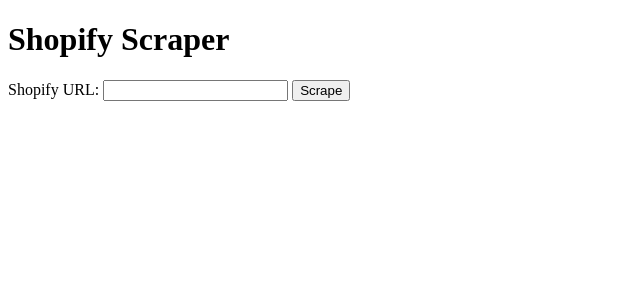
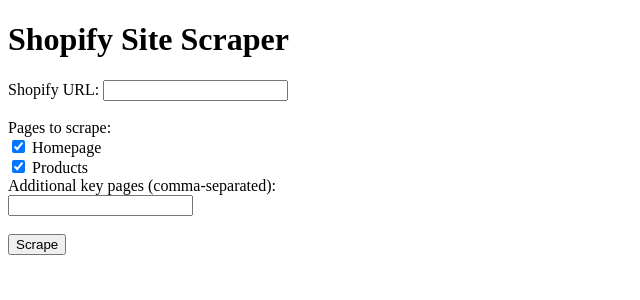
Before and after one commit to damidina/shopexport, a Flask app: page / in a window 1280 px wide. Shown: the top 300 px of the page, without its empty margins (0-640 px from the left). Run offline with Flask 3, Linux system fonts and the light colour scheme.

Commit message:
not sure if this breaks stuff

```diff
--- a/app.py
+++ b/app.py
@@ -7,9 +7,12 @@
 import logging
 import os
 import csv
+import json
+from asgiref.wsgi import WsgiToAsgi
 
 app = Flask(__name__)
 CORS(app)  # Enable CORS for all routes
+asgi_app = WsgiToAsgi(app)
 
 # Configure logging
 logging.basicConfig(level=logging.INFO)
@@ -67,6 +70,43 @@
             logging.error(f"Invalid JSON response for URL: {json_url}")
             return None
 
+async def scrape_homepage(session, url):
+    logging.info(f"Scraping homepage: {url}")
+    html = await fetch(session, url)
+    if not html:
+        return None
+    soup = BeautifulSoup(html, 'html.parser')
+
+    sections = []
+    for section in soup.find_all('section'):
+        images = [img['src'] for img in section.find_all('img') if 'src' in img.attrs]
+        product_links = [a['href'] for a in section.find_all('a', href=True) if '/products/' in a['href']]
+        sections.append({
+            'images': images,
+            'product_references': product_links
+        })
+
+    return {
+        'url': url,
+        'sections': sections
+    }
+
+async def scrape_key_page(session, url):
+    logging.info(f"Scraping key page: {url}")
+    html = await fetch(session, url)
+    if not html:
+        return None
+    soup = BeautifulSoup(html, 'html.parser')
+
+    content = soup.get_text()
+    images = [img['src'] for img in soup.find_all('img') if 'src' in img.attrs]
+
+    return {
+        'url': url,
+        'content': content,
+        'images': images
+    }
+
 @app.route('/')
 def index():
     return render_template('index.html')
@@ -81,6 +121,10 @@
         data = request.get_json()
         logging.info(f"Parsed JSON data: {data}")
         shopify_url = data.get('shopify_url')
+        scrape_homepage = data.get('scrape_homepage', False)
+        scrape_products = data.get('scrape_products', False)
+        key_pages = data.get('key_pages', [])
+
         if not shopify_url:
             logging.error("Missing 'shopify_url' in request")
             return "Missing 'shopify_url' in request", 400
@@ -88,103 +132,102 @@
         logging.info(f"Starting scrape for {shopify_url}")
 
         try:
-            product_urls = await fetch_sitemap(f"{shopify_url}/sitemap.xml")
-            if not product_urls:
-                logging.error("Failed to fetch sitemap or no product URLs found")
-                return "Failed to fetch sitemap or no product URLs found", 500
+            result = {}
 
-            products = []
             async with aiohttp.ClientSession() as session:
-                tasks = [fetch_product_data(session, url, count+1) for count, url in enumerate(product_urls) if '/products/' in url and 'cdn' not in url]
-                products = await asyncio.gather(*tasks)
+                tasks = []
 
-            products = [product for product in products if product]
-            logging.info(f"Fetched data for {len(products)} products")
+                if scrape_homepage:
+                    tasks.append(scrape_homepage(session, shopify_url))
 
-            if not products:
-                logging.error("No product data fetched")
-                return "No product data fetched", 500
+                if scrape_products:
+                    product_urls = await fetch_sitemap(f"{shopify_url}/sitemap.xml")
+                    if not product_urls:
+                        logging.error("Failed to fetch sitemap or no product URLs found")
+                        return "Failed to fetch sitemap or no product URLs found", 500
+                    tasks.extend([fetch_product_data(session, url, count+1) for count, url in enumerate(product_urls) if '/products/' in url and 'cdn' not in url])
 
-            data = []
-            for product in products:
-                for variant in product['variants']:
-                    for image in product['images']:
-                        data.append({
-                            'Handle': product['handle'],
-                            'Title': product['title'],
-                            'Body (HTML)': product['body_html'],
-                            'Vendor': product['vendor'],
-                            'Product Category': '',  # This field is not available in the JSON data
-                            'Type': product['product_type'],
-                            'Tags': ', '.join(product['tags']),
-                            'Published': product['published_at'],
-                            'Option1 Name': product['options'][0]['name'] if len(product['options']) > 0 else '',
-                            'Option1 Value': variant.get('option1', ''),
-                            'Option2 Name': product['options'][1]['name'] if len(product['options']) > 1 else '',
-                            'Option2 Value': variant.get('option2', ''),
-                            'Option3 Name': product['options'][2]['name'] if len(product['options']) > 2 else '',
-                            'Option3 Value': variant.get('option3', ''),
-                            'Variant SKU': variant['sku'],
-                            'Variant Grams': variant['grams'],
-                            'Variant Inventory Tracker': variant.get('inventory_management', ''),
-                            'Variant Inventory Policy': variant.get('inventory_policy', 'continue'),
-                            'Variant Fulfillment Service': variant.get('fulfillment_service', ''),
-                            'Variant Price': variant['price'],
-                            'Variant Compare At Price': variant.get('compare_at_price', ''),
-                            'Variant Requires Shipping': variant['requires_shipping'],
-                            'Variant Taxable': variant['taxable'],
-                            'Variant Barcode': variant.get('barcode', ''),
-                            'Image Src': image['src'],
-                            'Image Position': image['position'],
-                            'Image Alt Text': image.get('alt', ''),
-                            'Gift Card': 'FALSE',  # Assuming products are not gift cards
-                            'SEO Title': '',  # This field is not available in the JSON data
-                            'SEO Description': '',  # This field is not available in the JSON data
-                            'Google Shopping / Google Product Category': '',  # This field is not available in the JSON data
-            'Google Shopping / Gender': '',  # This field is not available in the JSON data
-            'Google Shopping / Age Group': '',  # This field is not available in the JSON data
-            'Google Shopping / MPN': '',  # This field is not available in the JSON data
-            'Google Shopping / Condition': '',  # This field is not available in the JSON data
-            'Google Shopping / Custom Product': '',  # This field is not available in the JSON data
-            'Google Shopping / Custom Label 0': '',  # This field is not available in the JSON data
-            'Google Shopping / Custom Label 1': '',  # This field is not available in the JSON data
-            'Google Shopping / Custom Label 2': '',  # This field is not available in the JSON data
-            'Google Shopping / Custom Label 3': '',  # This field is not available in the JSON data
-            'Google Shopping / Custom Label 4': '',  # This field is not available in the JSON data
-            'Variant Image': variant.get('image_id', ''),
-            'Variant Weight Unit': variant.get('weight_unit', ''),
-            'Variant Tax Code': '',  # This field is not available in the JSON data
-            'Cost per item': '',  # This field is not available in the JSON data
-            'Included / Canada': '',  # This field is not available in the JSON data
-            'Price / Canada': '',  # This field is not available in the JSON data
-            'Compare At Price / Canada': '',  # This field is not available in the JSON data
-            'Included / International': '',  # This field is not available in the JSON data
-            'Price / International': '',  # This field is not available in the JSON data
-            'Compare At Price / International': '',  # This field is not available in the JSON data
-            'Included / United States': '',  # This field is not available in the JSON data
-            'Price / United States': '',  # This field is not available in the JSON data
-            'Compare At Price / United States': '',  # This field is not available in the JSON data
-            'Status': 'active'  # Assuming all products are active
-        })
+                for page in key_pages:
+                    tasks.append(scrape_key_page(session, f"{shopify_url}/{page.strip('/')}"))
 
-            if not data:
-                logging.error("No data to write to CSV")
-                return "No data to write to CSV", 500
+                results = await asyncio.gather(*tasks)
 
-            # Stream the CSV data
-            def generate():
-                if not data:
-                    yield "No data available\n"
-                    return
+            if scrape_homepage:
+                result['homepage'] = results.pop(0)
 
-                fieldnames = data[0].keys()
-                writer = csv.DictWriter(open('shopify_products.csv', 'w'), fieldnames=fieldnames)
-                writer.writeheader()
-                for row in data:
-                    writer.writerow(row)
-                    yield ','.join([str(row[field]) for field in fieldnames]) + '\n'
+            if scrape_products:
+                products = [product for product in results if isinstance(product, dict) and 'handle' in product]
+                result['products'] = products
 
-            return Response(generate(), mimetype='text/csv', headers={"Content-Disposition": "attachment;filename=shopify_products.csv"})
+                # Existing CSV generation logic
+                csv_data = []
+                for product in products:
+                    for variant in product['variants']:
+                        for image in product['images']:
+                            csv_data.append({
+                                'Handle': product['handle'],
+                                'Title': product['title'],
+                                'Body (HTML)': product['body_html'],
+                                'Vendor': product['vendor'],
+                                'Product Category': '',
+                                'Type': product['product_type'],
+                                'Tags': ', '.join(product['tags']),
+                                'Published': product['published_at'],
+                                'Option1 Name': product['options'][0]['name'] if len(product['options']) > 0 else '',
+                                'Option1 Value': variant.get('option1', ''),
+                                'Option2 Name': product['options'][1]['name'] if len(product['options']) > 1 else '',
+                                'Option2 Value': variant.get('option2', ''),
+                                'Option3 Name': product['options'][2]['name'] if len(product['options']) > 2 else '',
+                                'Option3 Value': variant.get('option3', ''),
+                                'Variant SKU': variant['sku'],
+                                'Variant Grams': variant['grams'],
+                                'Variant Inventory Tracker': variant.get('inventory_management', ''),
+                                'Variant Inventory Policy': variant.get('inventory_policy', 'continue'),
+                                'Variant Fulfillment Service': variant.get('fulfillment_service', ''),
+                                'Variant Price': variant['price'],
+                                'Variant Compare At Price': variant.get('compare_at_price', ''),
+                                'Variant Requires Shipping': variant['requires_shipping'],
+                                'Variant Taxable': variant['taxable'],
+                                'Variant Barcode': variant.get('barcode', ''),
+                                'Image Src': image['src'],
+                                'Image Position': image['position'],
+                                'Image Alt Text': image.get('alt', ''),
+                                'Gift Card': 'FALSE',
+                                'SEO Title': '',
+                                'SEO Description': '',
+                                'Google Shopping / Google Product Category': '',
+                                'Google Shopping / Gender': '',
+                                'Google Shopping / Age Group': '',
+                                'Google Shopping / MPN': '',
+                                'Google Shopping / Condition': '',
+                                'Google Shopping / Custom Product': '',
+                                'Google Shopping / Custom Label 0': '',
+                                'Google Shopping / Custom Label 1': '',
+                                'Google Shopping / Custom Label 2': '',
+                                'Google Shopping / Custom Label 3': '',
+                                'Google Shopping / Custom Label 4': '',
+                                'Variant Image': variant.get('image_id', ''),
+                                'Variant Weight Unit': variant.get('weight_unit', ''),
+                                'Variant Tax Code': '',
+                                'Cost per item': '',
+                                'Status': 'active'
+                            })
+
+                if csv_data:
+                    with open('shopify_products.csv', 'w', newline='') as csvfile:
+                        fieldnames = csv_data[0].keys()
+                        writer = csv.DictWriter(csvfile, fieldnames=fieldnames)
+                        writer.writeheader()
+                        for row in csv_data:
+                            writer.writerow(row)
+
+            result['key_pages'] = [page for page in results if isinstance(page, dict) and 'content' in page]
+
+            # Save the result as a JSON file
+            with open('shopify_data.json', 'w') as f:
+                json.dump(result, f)
+
+            return jsonify({"message": "Scraping completed successfully"}), 200
 
         except Exception as e:
             logging.error(f"An error occurred during scraping: {e}")
@@ -201,5 +244,14 @@
     else:
         return "CSV file not found", 404
 
+@app.route('/download_json', methods=['GET'])
+def download_json():
+    json_path = 'shopify_data.json'
+    if os.path.exists(json_path):
+        return send_file(json_path, as_attachment=True, mimetype='application/json')
+    else:
+        return "JSON file not found", 404
+
 if __name__ == "__main__":
-    app.run(debug=True)
+    import uvicorn
+    uvicorn.run(asgi_app, host="127.0.0.1", port=5091)
--- a/requirements.txt
+++ b/requirements.txt
@@ -1,9 +1,9 @@
-Flask
 Flask[async]
+flask-cors
 requests
 beautifulsoup4
 pandas
 lxml
-gunicorn
-flask_cors
 aiohttp
+asgiref
+uvicorn
--- a/templates/index.html
+++ b/templates/index.html
@@ -3,46 +3,58 @@
 <head>
     <meta charset="UTF-8">
     <meta name="viewport" content="width=device-width, initial-scale=1.0">
-    <title>Shopify Scraper</title>
+    <title>Shopify Site Scraper</title>
 </head>
 <body>
-    <h1>Shopify Scraper</h1>
+    <h1>Shopify Site Scraper</h1>
     <form id="scrapeForm">
         <label for="shopify_url">Shopify URL:</label>
-        <input type="text" id="shopify_url" name="shopify_url" required>
+        <input type="text" id="shopify_url" name="shopify_url" required><br><br>
+
+        <label>Pages to scrape:</label><br>
+        <input type="checkbox" id="scrape_homepage" name="scrape_homepage" checked>
+        <label for="scrape_homepage">Homepage</label><br>
+        <input type="checkbox" id="scrape_products" name="scrape_products" checked>
+        <label for="scrape_products">Products</label><br>
+
+        <label for="key_pages">Additional key pages (comma-separated):</label><br>
+        <input type="text" id="key_pages" name="key_pages"><br><br>
+
         <button type="submit">Scrape</button>
     </form>
     <br>
-    <button id="downloadButton" style="display:none;">Download CSV</button>
+    <button id="downloadCsvButton" style="display:none;">Download CSV</button>
+    <button id="downloadJsonButton" style="display:none;">Download JSON</button>
 
     <script>
         document.getElementById('scrapeForm').addEventListener('submit', function(event) {
             event.preventDefault();
             const shopifyUrl = document.getElementById('shopify_url').value;
+            const scrapeHomepage = document.getElementById('scrape_homepage').checked;
+            const scrapeProducts = document.getElementById('scrape_products').checked;
+            const keyPages = document.getElementById('key_pages').value.split(',').map(page => page.trim());
 
             fetch('/scrape', {
                 method: 'POST',
                 headers: {
                     'Content-Type': 'application/json'
                 },
-                body: JSON.stringify({ shopify_url: shopifyUrl })
+                body: JSON.stringify({
+                    shopify_url: shopifyUrl,
+                    scrape_homepage: scrapeHomepage,
+                    scrape_products: scrapeProducts,
+                    key_pages: keyPages
+                })
             })
             .then(response => {
                 if (!response.ok) {
                     throw new Error('Network response was not ok');
                 }
-                return response.blob();
+                return response.json();
             })
-            .then(blob => {
-                const url = window.URL.createObjectURL(blob);
-                const a = document.createElement('a');
-                a.style.display = 'none';
-                a.href = url;
-                a.download = 'shopify_products.csv';
-                document.body.appendChild(a);
-                a.click();
-                window.URL.revokeObjectURL(url);
-                document.getElementById('downloadButton').style.display = 'block';
+            .then(data => {
+                document.getElementById('downloadCsvButton').style.display = 'block';
+                document.getElementById('downloadJsonButton').style.display = 'block';
             })
             .catch(error => {
                 console.error('Error:', error);
@@ -50,8 +62,12 @@
             });
         });
 
-        document.getElementById('downloadButton').addEventListener('click', function() {
+        document.getElementById('downloadCsvButton').addEventListener('click', function() {
             window.location.href = '/download_csv';
+        });
+
+        document.getElementById('downloadJsonButton').addEventListener('click', function() {
+            window.location.href = '/download_json';
         });
     </script>
 </body>
```
Also changed, not shown: 1 other file.
